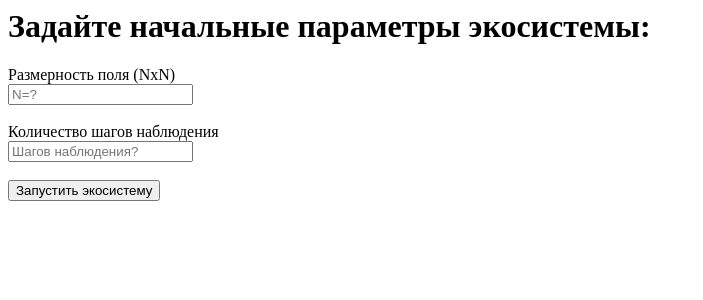
After one commit to xepybumka/ecosystem, a Symfony app: template templates/index/start_form.html.twig in a window 1280 px wide. The commit adds this page. Shown: the top 300 px of the page, without its empty margins (0-703 px from the left). Run offline with Twig, Linux system fonts and the light colour scheme; the template is opened without the code that fills it, so the values that code supplies are empty; some libraries are stand-ins or nearby versions.

Commit message:
Ввод входных параметров экосистемы и вывод результата формы.

```diff
--- /dev/null
+++ b/templates/index/index.html.twig
@@ -0,0 +1,5 @@
+{% extends "../base.html.twig" %}
+
+{% block content %}
+    {% include 'start_form.html.twig' %}
+{% endblock %}
--- /dev/null
+++ b/templates/index/start_form.html.twig
@@ -0,0 +1,24 @@
+<h1>Задайте начальные параметры экосистемы:</h1>
+<div class="container">
+    <form class="form-horizontal" action="/start/" method="post">
+        <div class="control-group">
+            <div class="container">
+                <label class="control-label">Размерность поля (NxN)</label>
+                <div class="controls">
+                    <input class="control-label" placeholder="N=?" name="size" type="text">
+                </div>
+            </div>
+            <br>
+            <div class="container">
+                <label class="control-label">Количество шагов наблюдения</label>
+                <div class="controls">
+                    <input class="control-label" placeholder="Шагов наблюдения?" name="step" type="text">
+                </div>
+            </div>
+            <br>
+            <div class="container">
+                <button type="submit" class="btn btn-primary">Запустить экосистему</button>
+            </div>
+        </div>
+    </form>
+</div>
```
Also changed, not shown: composer.json (+10 -20 lines), config/bundles.php (+2 -5 lines), config/routes/dev/web_profiler.yaml (deleted, +0 -7 lines), config/services_test.yaml (deleted, +0 -9 lines), src/Controller/Index.php (added, +37 -0 lines), templates/base.html.twig (+15 -3 lines), templates/start/start.html.twig (added, +9 -0 lines), 11 other files.
